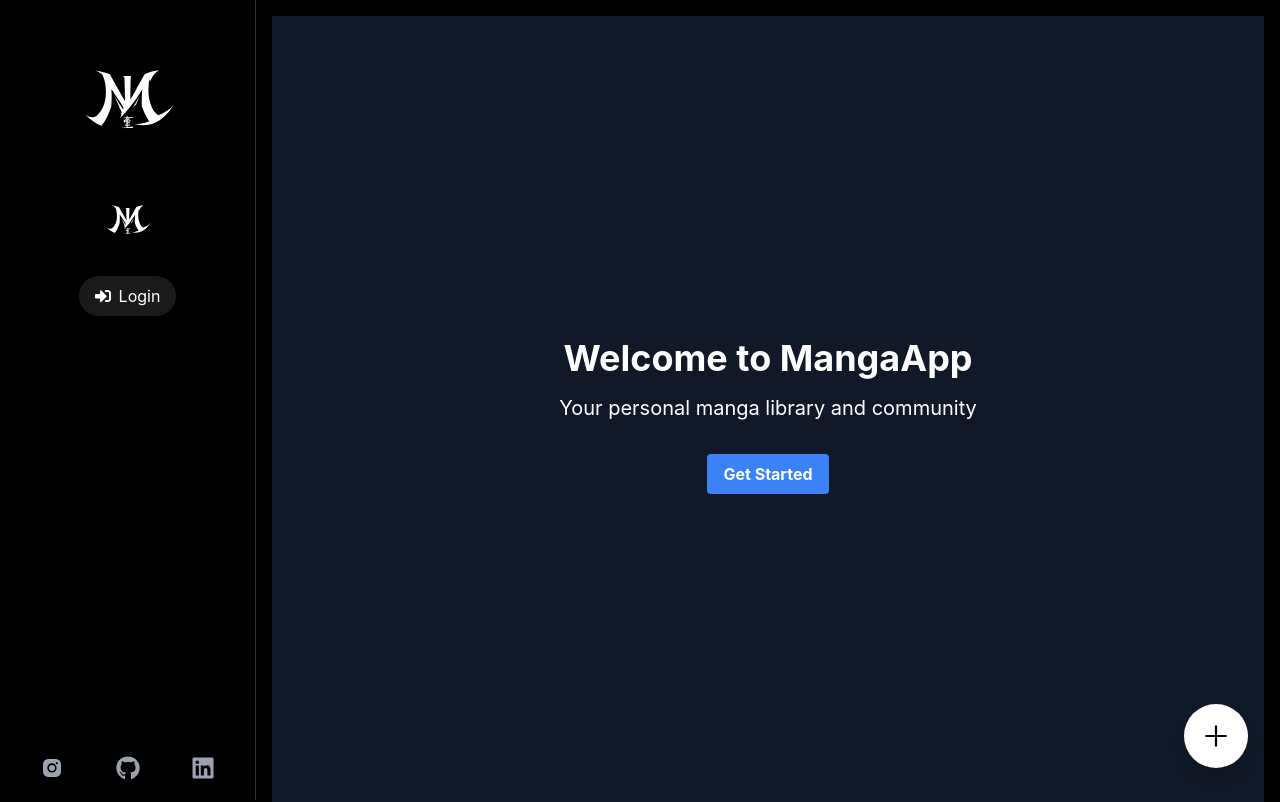
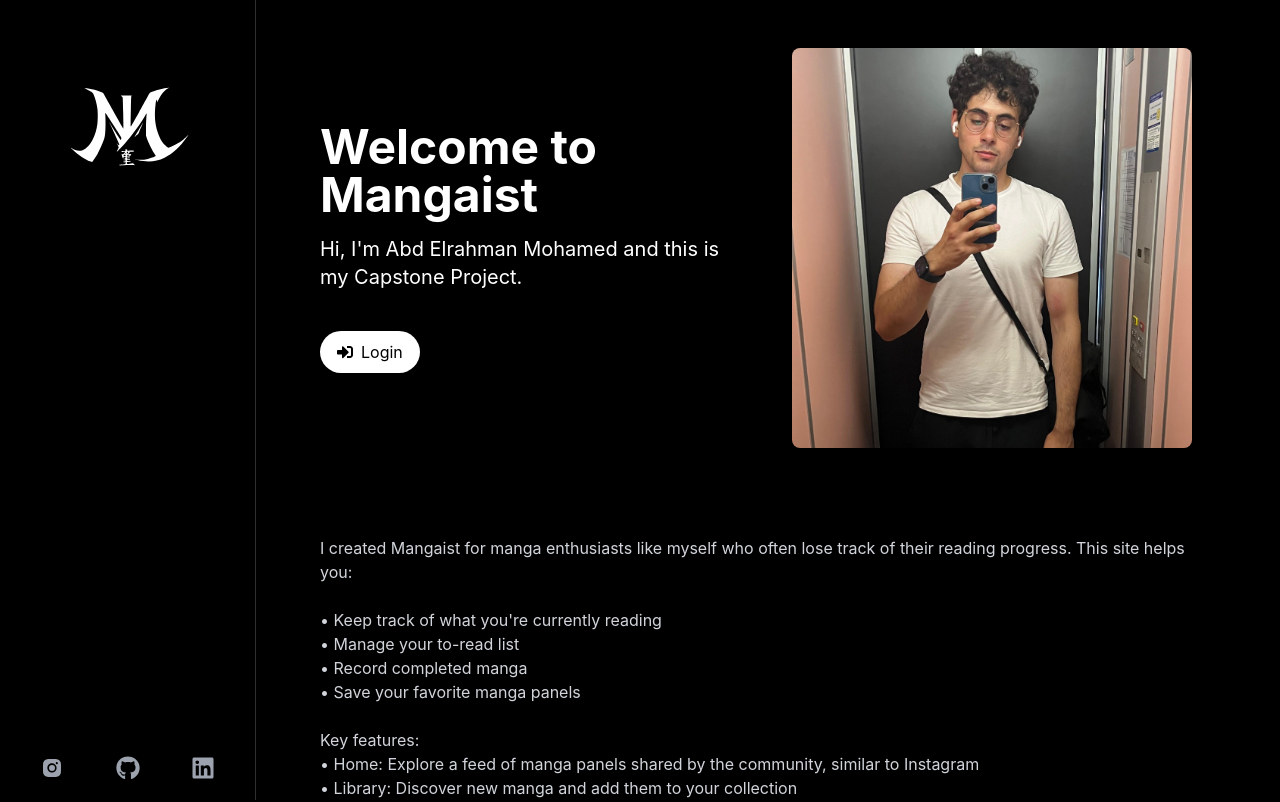
Before and after one commit to MoriFGC/Mangaist-main, a React (Vite) app in the folder FrontEnd/: page / in a window 1280 px wide. Shown: the top 802 px of the page. Built offline with nearby package versions, Linux system fonts and the light colour scheme.

Commit message:
aggiunto pagina di benvenuto

```diff
--- a/FrontEnd/src/components/Nav&Footer/BottomNav.jsx
+++ b/FrontEnd/src/components/Nav&Footer/BottomNav.jsx
@@ -1,11 +1,13 @@
 import React, { useState } from "react";
-import { Link, useNavigate } from "react-router-dom"; // Aggiungiamo useNavigate
+import { Link, useLocation, useNavigate } from "react-router-dom"; // Aggiungiamo useNavigate
 import { motion, AnimatePresence } from "framer-motion";
 import { AiOutlinePlus, AiOutlineHome, AiOutlineUser } from "react-icons/ai";
 import CreateMangaDialog from "../profile/CreateMangaDialog";
 import CreatePanelDialog from "../profile/CreatePanelDialog";
 
 const BottomNav = ({ userData, userManga, onNewContentCreated }) => {
+  const location = useLocation();
+  const isFirstPage = location.pathname === "/";
 
   const navigate = useNavigate(); // Hook per la navigazione
 
@@ -42,7 +44,6 @@ const BottomNav = ({ userData, userManga, onNewContentCreated }) => {
     navigate(`/manga/${newManga._id}`); // Navighiamo alla pagina del nuovo manga
   };
 
-
   const handlePanelCreation = (newPanel) => {
     setIsCreatePanelDialogOpen(false);
     onNewContentCreated(); // Chiamiamo la funzione di callback
@@ -51,6 +52,7 @@ const BottomNav = ({ userData, userManga, onNewContentCreated }) => {
   return (
     <>
       {/* Barra di navigazione mobile */}
+      {!isFirstPage && (
         <nav className="md:hidden fixed -bottom-1 left-0 right-0 bg-black bg-opacity-80 backdrop-filter backdrop-blur-lg text-white p-4 border-t border-gray-700">
           <div className="flex justify-between items-center max-w-screen-sm mx-auto">
             <Link to="/home" className="text-2xl">
@@ -68,8 +70,10 @@ const BottomNav = ({ userData, userManga, onNewContentCreated }) => {
             </Link>
           </div>
         </nav>
+      )}
 
       {/* Pulsante '+' per desktop */}
+      {!isFirstPage && (
         <div className="hidden md:block fixed bottom-8 right-8">
           <motion.button
             whileHover={{ scale: 1.1 }}
@@ -80,6 +84,7 @@ const BottomNav = ({ userData, userManga, onNewContentCreated }) => {
             <AiOutlinePlus />
           </motion.button>
         </div>
+      )}
 
       {/* Dialogo di scelta per la creazione */}
       <AnimatePresence>
--- a/FrontEnd/src/components/Nav&Footer/LoginButton.jsx
+++ b/FrontEnd/src/components/Nav&Footer/LoginButton.jsx
@@ -8,7 +8,7 @@ const LoginButton = () => {
 
   return (
     <motion.button
-      className='flex items-center justify-center bg-button-bg text-white px-4 py-2 rounded-full'
+      className='flex items-center justify-center border border-transparent bg-white text-black hover:bg-black hover:border-white hover:text-white active:bg-white/50 px-4 py-2 rounded-full transition-all duration-300'
       onClick={() => loginWithRedirect()}
     >
       <FaSignInAlt className="mr-2" />
--- a/FrontEnd/src/components/Nav&Footer/MobileNav.jsx
+++ b/FrontEnd/src/components/Nav&Footer/MobileNav.jsx
@@ -12,6 +12,7 @@ const MobileNav = ({ userData, navItems, socialItems }) => {
   const [isMenuOpen, setIsMenuOpen] = useState(false);
   const currentLocation = useLocation();
   const isProfilePage = currentLocation.pathname.includes('/profile');
+  const isFirstPage = currentLocation.pathname === '/';
 
   const toggleMenu = () => setIsMenuOpen(!isMenuOpen);
 
@@ -26,7 +27,7 @@ const MobileNav = ({ userData, navItems, socialItems }) => {
             <Link to="/home">
               <img src={logo} alt="logo" className="w-20" />
             </Link>
-          ) : (
+          ) : !isFirstPage && (
             // Altrimenti, mostra l'immagine del profilo o il pulsante di login
             userData ? (
               <img
--- a/FrontEnd/src/components/Nav&Footer/Sidebar.jsx
+++ b/FrontEnd/src/components/Nav&Footer/Sidebar.jsx
@@ -10,11 +10,12 @@ import AnimatedSocialIcon from "./AnimatedSocialIcon";
 const Sidebar = ({ userData, navItems, socialItems }) => {
   const currentLocation = useLocation();
   const isProfilePage = currentLocation.pathname.includes("/profile");
+  const isFirstPage = currentLocation.pathname === '/';
 
   return (
     <div className="fixed left-0 top-0 h-full w-64 text-white p-5 flex flex-col border-r border-r-text/30">
-      {/* Logo (mostrato al centro solo se non siamo nella pagina del profilo) */}
-      {!isProfilePage && (
+      {/* Logo (mostrato al centro solo se non siamo nella pagina del profilo o nella FirstPage) */}
+      {!isProfilePage && !isFirstPage && (
         <div className="flex justify-center">
           <Link to="/home">
             <img src={logo} alt="logo" className="w-40" />
@@ -34,12 +35,9 @@ const Sidebar = ({ userData, navItems, socialItems }) => {
             alt={userData.name}
             className="w-52 h-52 rounded-lg mx-auto"
           />
-        ) : (
+        ) : isFirstPage && (
           <>
-            <img src={logo} alt="logo" className="w-20 mx-auto mb-4" />
-            <div className="flex justify-center">
-              <LoginButton />
-            </div>
+            <img src={logo} alt="logo" className="w-30 mx-auto mb-4" />
           </>
         )}
       </div>
--- /dev/null
+++ b/FrontEnd/src/hooks/useTypingEffect.js
@@ -0,0 +1,30 @@
+import { useState, useEffect } from 'react';
+
+const useTypingEffect = (text, speed = 50, startTyping = true) => {
+  const [displayedText, setDisplayedText] = useState('');
+  const [currentIndex, setCurrentIndex] = useState(0);
+  const [isComplete, setIsComplete] = useState(false);
+
+  useEffect(() => {
+    if (startTyping && currentIndex < text.length) {
+      const timer = setTimeout(() => {
+        setDisplayedText(prev => prev + text[currentIndex]);
+        setCurrentIndex(prev => prev + 1);
+      }, speed);
+
+      return () => clearTimeout(timer);
+    } else if (currentIndex >= text.length) {
+      setIsComplete(true);
+    }
+  }, [currentIndex, speed, text, startTyping]);
+
+  const resetTyping = () => {
+    setDisplayedText('');
+    setCurrentIndex(0);
+    setIsComplete(false);
+  };
+
+  return { displayedText, isComplete, resetTyping };
+};
+
+export default useTypingEffect;
--- a/FrontEnd/src/pages/FirstPage.jsx
+++ b/FrontEnd/src/pages/FirstPage.jsx
@@ -1,81 +1,138 @@
 // Importazioni necessarie
-import { useAuth0 } from "@auth0/auth0-react"  // Hook per l'autenticazione Auth0
-import { useEffect } from "react";  // Hook per effetti collaterali
-import { useNavigate } from 'react-router-dom';  // Hook per la navigazione
-import { motion } from "framer-motion";  // Libreria per le animazioni
-import { auth0Callback } from '../services/api';  // Funzione per gestire il callback di Auth0
+import { useAuth0 } from "@auth0/auth0-react";
+import { useEffect, useState } from "react";
+import { useNavigate } from "react-router-dom";
+import { motion } from "framer-motion";
+import { auth0Callback } from "../services/api";
+import Abdul from "../assets/Abdul.jpg";
+import LoginButton from "../components/Nav&Footer/LoginButton";
+import useTypingEffect from "../hooks/useTypingEffect"; // Importiamo il nostro custom hook
 
 const FirstPage = () => {
-  // Hook per la navigazione programmatica
   const navigate = useNavigate();
-  // Ottiene lo stato di autenticazione e una funzione per ottenere i claims del token
   const { isAuthenticated, getIdTokenClaims, isLoading } = useAuth0();
+
+  const [startIntroTyping, setStartIntroTyping] = useState(false);
+
+  const { displayedText: titleText, isComplete: isTitleComplete } =
+    useTypingEffect("Welcome to Mangaist", 100);
+
+  const { displayedText: introText, isComplete: isIntroComplete } = useTypingEffect(
+    "Hi, I'm Abd Elrahman Mohamed and this is my Capstone Project.",
+    50,
+    startIntroTyping
+  );
+
+  const projectDetails = `
+  I created Mangaist for manga enthusiasts like myself who often lose track of their reading progress. This site helps you:
+
+  • Keep track of what you're currently reading
+  • Manage your to-read list
+  • Record completed manga
+  • Save your favorite manga panels
+
+  Key features:
+  • Home: Explore a feed of manga panels shared by the community, similar to Instagram
+  • Library: Discover new manga and add them to your collection
+  • Social: Find and connect with other manga fans
+  • Profile: Manage your reading list, favorite panels, and customize your profile
+
+  The '+' button at the bottom right allows you to easily add new manga or panels to your collection.
+
+  Start your manga journey with Mangaist today and never lose track of your reading again!
+  `;
+
+  useEffect(() => {
+    if (isTitleComplete) {
+      setStartIntroTyping(true);
+    }
+  }, [isTitleComplete]);
 
   // Effetto per controllare se il profilo dell'utente è completo
   useEffect(() => {
     async function checkProfileCompletion() {
-      // Esegui solo se l'utente è autenticato
       if (isAuthenticated && !isLoading) {
         try {
-          // Ottiene i claims del token ID
           const claims = await getIdTokenClaims();
-          // Invia il token ID al backend per la verifica e ottiene i dati dell'utente
           const userData = await auth0Callback({ id_token: claims.__raw });
+          localStorage.setItem("userData", JSON.stringify(userData));
+          localStorage.setItem("userId", userData.id);
 
-          // Salva i dati dell'utente nel localStorage
-          localStorage.setItem("userData", JSON.stringify(userData));
-
-          // Salva l'ID dell'utente separatamente
-          localStorage.setItem("userId", userData.id);
-          console.log(userData);
-
-          // Controlla se il profilo è completo
           if (!userData.profileCompleted) {
-            // Se il profilo non è completo, reindirizza l'utente alla pagina di completamento
-            navigate('/complete-profile');
+            navigate("/complete-profile");
           } else {
-            // Se il profilo è completo, reindirizza alla home o a un'altra pagina appropriata
-            window.location.href = '/home';
+            window.location.href = "/home";
           }
         } catch (error) {
-          console.error('Error checking profile completion:', error);
+          console.error("Error checking profile completion:", error);
         }
       }
     }
-    // Esegui la funzione di controllo
     checkProfileCompletion();
-  }, [isAuthenticated, getIdTokenClaims, navigate, isLoading]);  // Dipendenze dell'effetto
+  }, [isAuthenticated, getIdTokenClaims, navigate, isLoading]);
 
-  // Renderizza il contenuto della pagina
   return (
-    <motion.div
-      // Animazioni di Framer Motion per l'entrata e l'uscita del componente
+    <div className="min-h-screen flex flex-col items-center justify-center p-4 md:p-8 bg-black">
+      <div className="w-full max-w-4xl flex flex-col md:flex-row items-center justify-between mb-8">
+        <div className="w-full md:w-1/2 flex flex-col justify-center mb-8 md:mb-0 md:pr-8">
+          <motion.h1
+            className="text-3xl md:text-4xl lg:text-5xl font-bold text-white mb-4"
             initial={{ opacity: 0 }}
             animate={{ opacity: 1 }}
-      exit={{ opacity: 0 }}
-      className="flex flex-col items-center justify-center min-h-screen bg-gray-900 text-white"
+            transition={{ duration: 0.5 }}
           >
-      <h1 className="text-4xl font-bold mb-4">Welcome to MangaApp</h1>
-      <p className="text-xl mb-8">Your personal manga library and community</p>
-      {/* Mostra il pulsante "Get Started" solo se l'utente non è autenticato */}
+            {titleText}
+            {!isTitleComplete && (
+              <span className="inline-block w-0.5 h-6 md:h-8 bg-white ml-1 animate-blink"></span>
+            )}
+          </motion.h1>
+          {isTitleComplete && (
+            <motion.p
+              className="text-lg md:text-xl text-white mb-4"
+              initial={{ opacity: 0 }}
+              animate={{ opacity: 1 }}
+              transition={{ duration: 0.5 }}
+            >
+              {introText}
+              {!isIntroComplete && (
+                <span className="inline-block w-0.5 h-5 md:h-6 bg-white ml-1 animate-blink"></span>
+              )}
+            </motion.p>
+          )}
           {!isAuthenticated && (
-        <button
-          onClick={() => navigate('/login')}
-          className="bg-blue-500 hover:bg-blue-700 text-white font-bold py-2 px-4 rounded"
+            <motion.div
+              className="flex justify-center md:justify-start mt-6"
+              initial={{ opacity: 0 }}
+              animate={{ opacity: 1 }}
+              transition={{ delay: 2, duration: 0.5 }}
             >
-          Get Started
-        </button>
+              <LoginButton />
+            </motion.div>
           )}
+        </div>
+
+        <div className="w-full md:w-1/2 flex items-center justify-center">
+          <motion.img
+            src={Abdul}
+            alt="Abd elrahman Mohamed"
+            className="max-w-full max-h-[50vh] object-contain rounded-lg"
+            initial={{ opacity: 0, x: 1000 }}
+            animate={{ opacity: 1, x: 0 }}
+            transition={{ delay: 0.5, duration: 1 }}
+          />
+        </div>
+      </div>
+
+      <motion.div
+        className="w-full max-w-4xl text-sm md:text-base text-gray-300 mt-8"
+        initial={{ opacity: 0, y: 20 }}
+        animate={{ opacity: 1, y: 0 }}
+        transition={{ delay: 2.5, duration: 0.5 }}
+      >
+        <p className="whitespace-pre-line">{projectDetails}</p>
       </motion.div>
+    </div>
   );
 };
 
 export default FirstPage;
-
-// Note aggiuntive:
-// - Questo componente serve come pagina iniziale dell'applicazione.
-// - Controlla lo stato di autenticazione dell'utente e reindirizza di conseguenza.
-// - Se l'utente è autenticato ma il profilo non è completo, viene reindirizzato alla pagina di completamento del profilo.
-// - Se l'utente è autenticato e il profilo è completo, viene reindirizzato alla home page.
-// - Se l'utente non è autenticato, viene mostrato un pulsante per iniziare il processo di login.
-// - La sincronizzazione dei dati dell'utente con il backend dovrebbe essere gestita in un componente di livello superiore o in un custom hook.
--- a/FrontEnd/tailwind.config.js
+++ b/FrontEnd/tailwind.config.js
@@ -12,6 +12,15 @@ export default {
         'button-bg': '#1A1A1A',
         'text': '#999999',
       },
+      keyframes: {
+        blink: {
+          '0%, 100%': { opacity: 1 },
+          '50%': { opacity: 0 },
+        }
+      },
+      animation: {
+        blink: 'blink 1s step-end infinite',
+      }
     },
   },
   plugins: [
```
Also changed, not shown: FrontEnd/src/assets/Abdul.jpg (added). Lines whose indentation alone changed are shown as unchanged.
